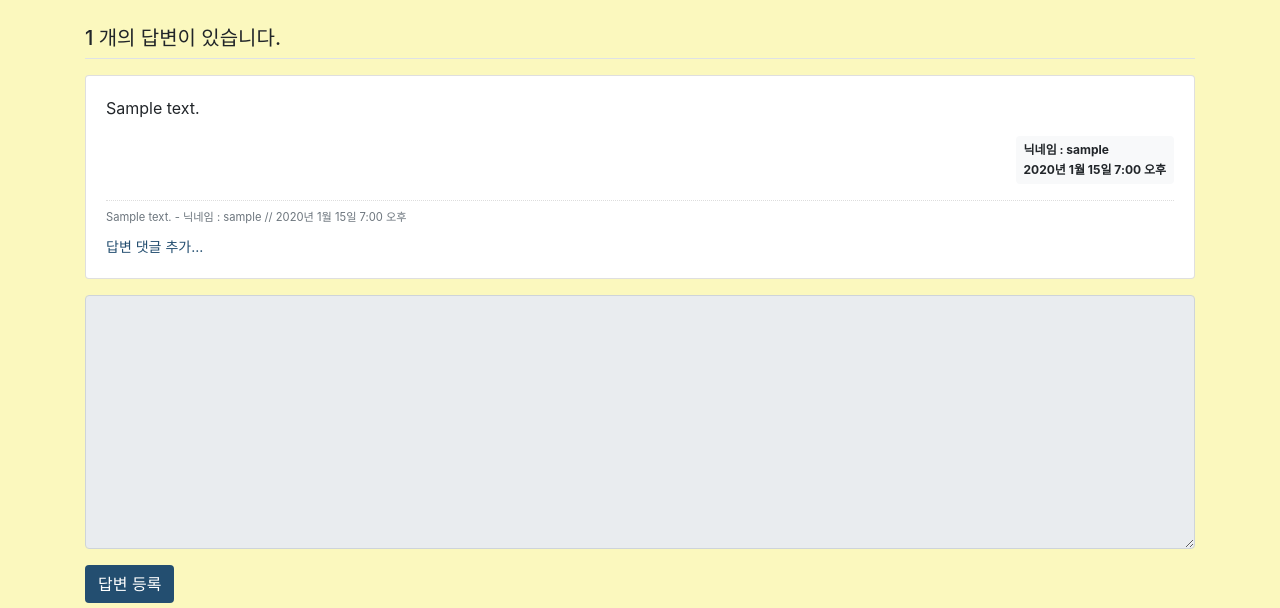
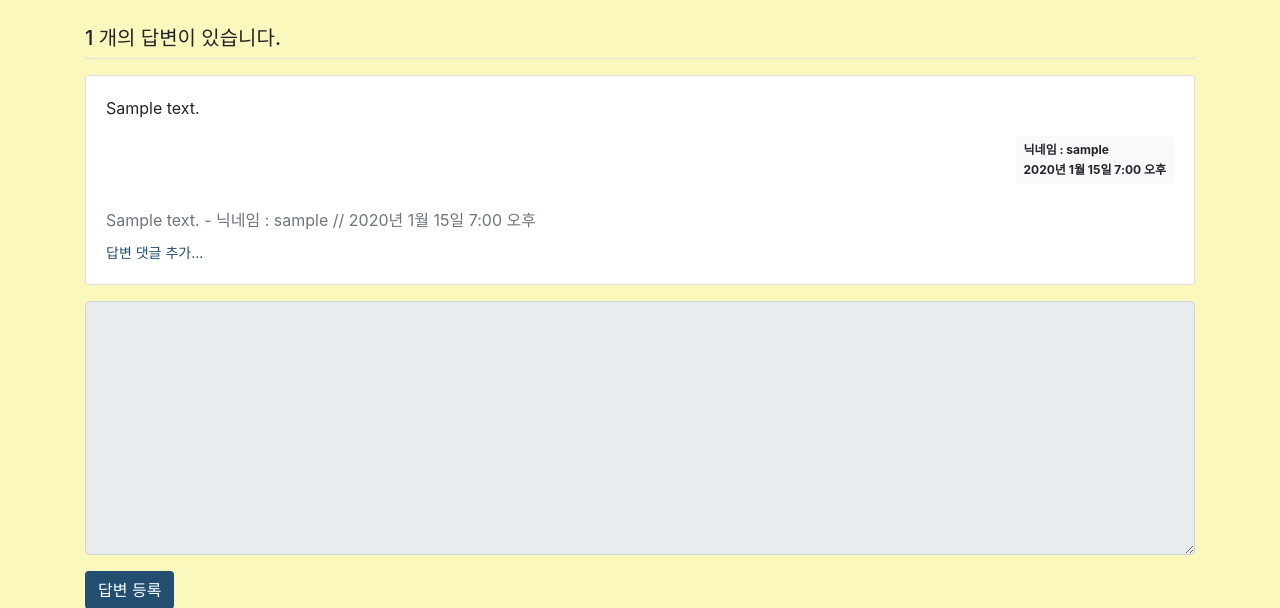
Before and after one commit to yong2sj/companion_animal, a Django app: page /board/1 in a window 1280 px wide. Shown: the part 367-975 px from the top of the page. Run offline with Django 4.2, Linux system fonts and the light colour scheme; tables that the repository leaves empty hold one stand-in row (values such as "Sample post"); some libraries are stand-ins or nearby versions; some web fonts are replaced.

Commit message:
CSS 주석

```diff
--- a/companion_animals/static/css/mystyle.css
+++ b/companion_animals/static/css/mystyle.css
@@ -1,4 +1,4 @@
-.comment {
+/* .comment {
   border-top: dotted 1px #ddd;
   font-size: 0.7em;
 }
@@ -12,4 +12,4 @@
 th,
 td {
   border: 1px solid #444444;
-}
+} */
```
